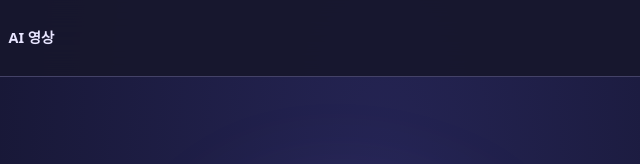
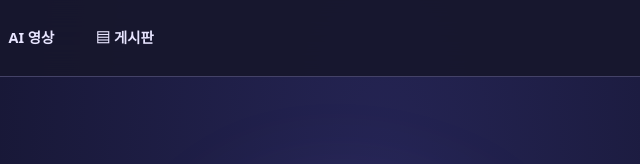
Before and after one commit to bohyeon04/bohyeon04.github.io, a plain HTML site: page index.html in a window 1280 px wide. Shown: the top 164 px of the page, 640-1280 px from the left. Drawn offline with Linux system fonts and the light colour scheme.

Commit message:
Add community board to site navigation

```diff
--- a/index.html
+++ b/index.html
@@ -319,7 +319,7 @@
         </div>
         <a class="home-link" href="/voice-studio.html">보이스 스튜디오</a>
       <a class="home-link" href="/ai-video.html">AI 영상</a>
-      </nav>
+      <a class="home-link" href="/board.html"><span aria-hidden="true">▤</span> 게시판</a></nav>
     </div>
   </header>
 
```
